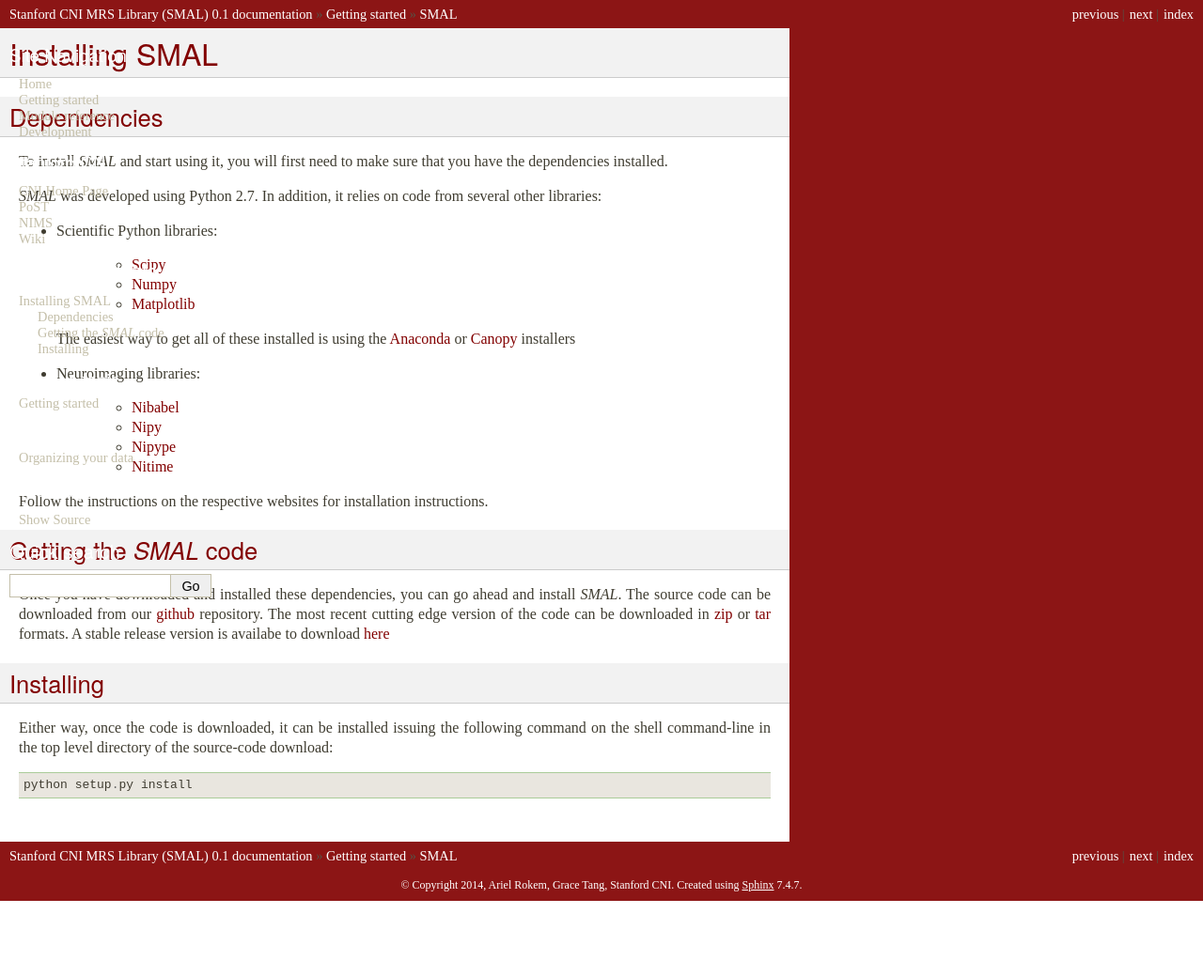
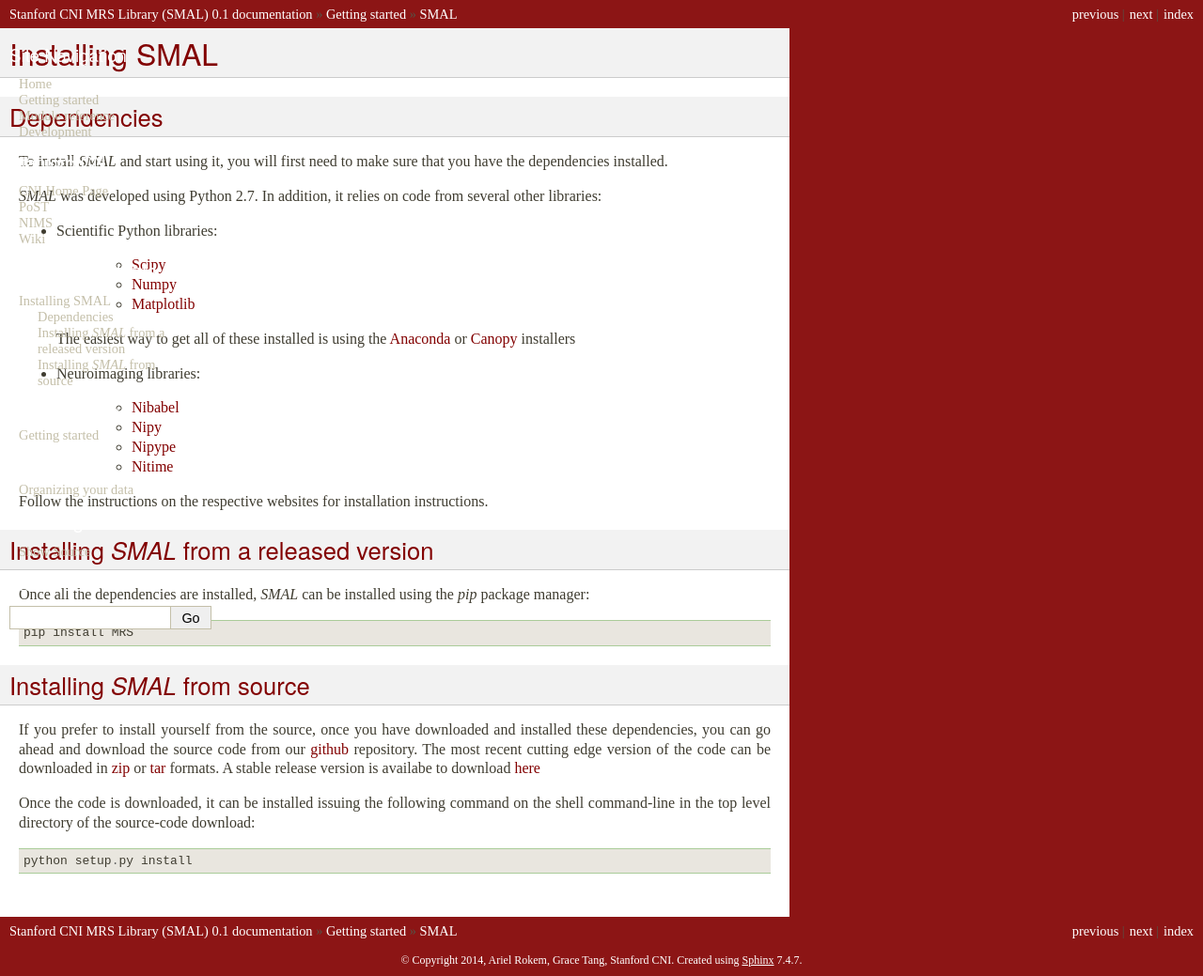
Before and after one commit to cni/MRS, a Sphinx documentation site: the page built from doc/installing.rst, in a window 1280 px wide. Shown: the whole page at 94% size. Built offline with Sphinx 7.4.7, drawn with Linux system fonts in a browser that asks for light colours; formulas are drawn with MathJax 3; pages that are not in the unit, such as notebooks, are missing from menus; before the commit the page ends 959 px from its top, so only the background shows below that.

Commit message:
DOC: More explanations about installing.

```diff
--- a/doc/installing.rst
+++ b/doc/installing.rst
@@ -29,13 +29,23 @@ other libraries:
 
 Follow the instructions on the respective websites for installation instructions.
 
-Getting the `SMAL` code
+
+Installing `SMAL` from a released version
+~~~~~~~~~~~~~~~~~~~~~~~~~~~~~~~~~~
+
+Once all the dependencies are installed, `SMAL` can be installed using the
+`pip` package manager::
+
+    pip install MRS
+
+
+Installing `SMAL` from source
 ~~~~~~~~~~~~~~~~~~~~~~~~~
 
-Once you have downloaded and installed these dependencies, you can go ahead and
-install `SMAL`. The source code can be downloaded from our `github`__
-repository. The most recent cutting edge version of the code can be downloaded
-in `zip`__ or `tar`__ formats. A stable release version is availabe to download `here`__
+If you prefer to install yourself from the source, once you have downloaded and
+installed these dependencies, you can go ahead and download the source code
+from our `github`__  repository. The most recent cutting edge version of the
+code can be downloaded in `zip`__ or `tar`__ formats. A stable release version is availabe to download `here`__
 
 __ mrs-github_
 __ download-zip_
@@ -43,12 +53,9 @@ __ download-tar_
 __ github-releases
 
 
-Installing
-~~~~~~~~~~~~~~~~~~~~~
-
-Either way, once the code is downloaded, it can be installed issuing the
-following command on the shell command-line in the top level directory of the
-source-code download::
+Once the code is downloaded, it can be installed issuing the following command
+on the shell command-line in the top level directory of the source-code
+download::
 
     python setup.py install
 
```
Also changed, not shown: README.md (+27 -10 lines).
